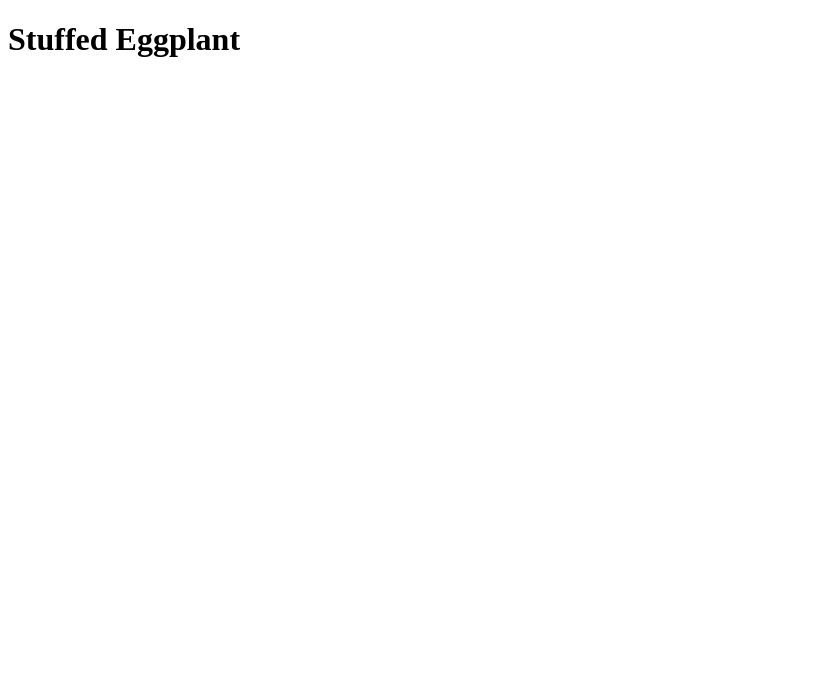
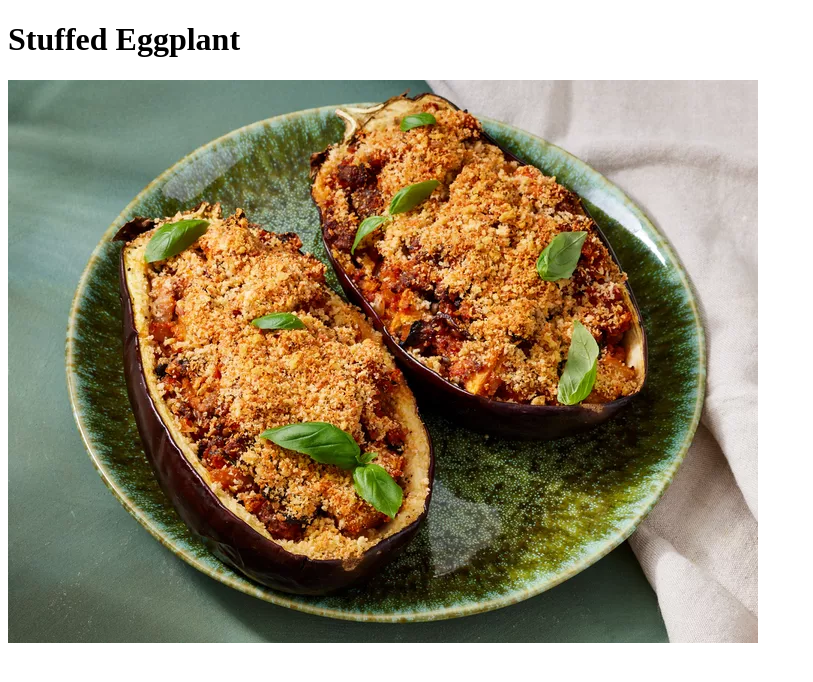
Before and after one commit to psnijder/odin-recipes, a plain HTML site: page recipes/stuffed_eggplant.html in a window 1280 px wide. Shown: the whole page, without its empty margins (0-813 px from the left). Drawn offline with Linux system fonts and the light colour scheme.

Commit message:
Add image of dish to Stuffed Eggplant recipe page

```diff
--- a/recipes/stuffed_eggplant.html
+++ b/recipes/stuffed_eggplant.html
@@ -8,5 +8,6 @@
     </head>
     <body>
         <h1>Stuffed Eggplant</h1>
+        <img src="../images/stuffed_eggplant.webp" alt="Sttuffed Eggplant">
     </body>
 </html>
```
Also changed, not shown: images/stuffed_eggplant.webp (added).
